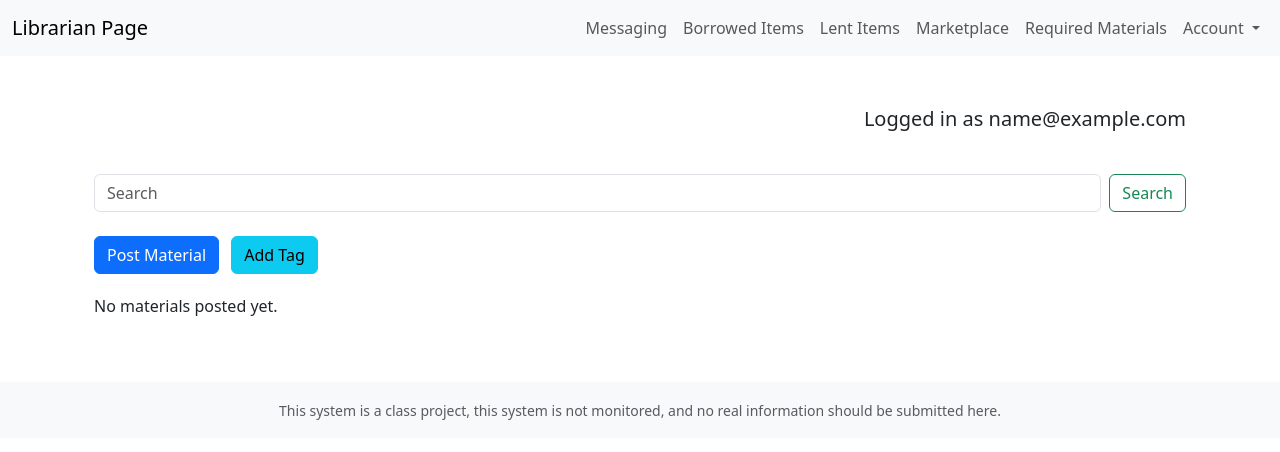
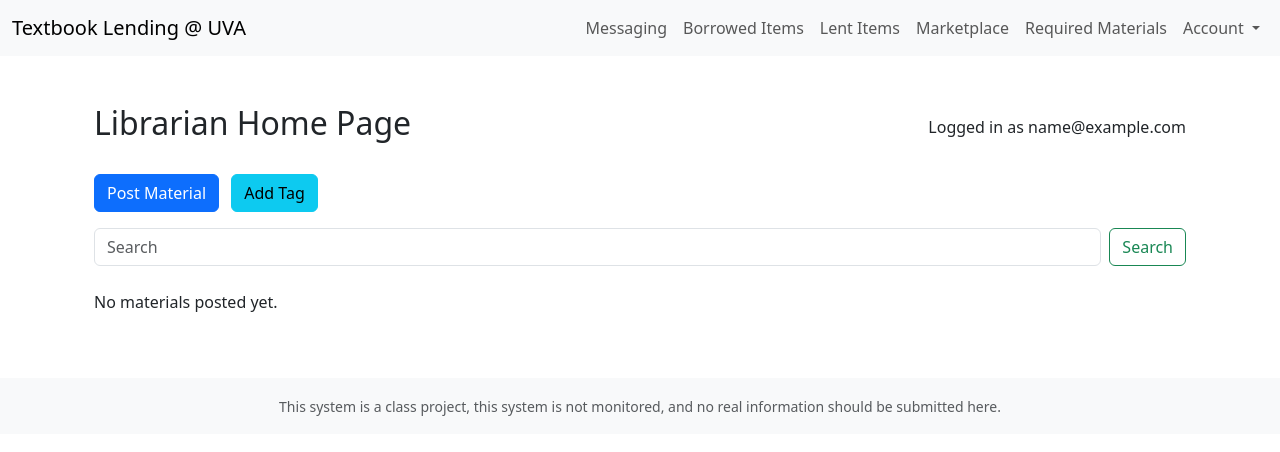
Before and after one commit to AidanSzilagyi/textbook-lending-catalog, a Django app: page /item_post/ in a window 1280 px wide. Shown: the top 452 px of the page. Run offline with Django 5.2, Linux system fonts and the light colour scheme; the visitor is signed in with stand-in values (Sample User, id 1); data that the repository does not hold is empty; parts of the project's set-up code (start-up, migrations or seed data) failed here and were passed over.

Commit message:
Imrpoved formatting, placement of buttons, and view permissions in all pages

```diff
--- a/mainmenu/templates/librarian_home_page.html
+++ b/mainmenu/templates/librarian_home_page.html
@@ -12,7 +12,7 @@
 {% block navbar %}
 <nav class="navbar navbar-expand-lg navbar-light bg-light">
   <div class="container-fluid">
-    <a class="navbar-brand" href="#">Librarian Page</a>
+    <a class="navbar-brand" href="#">Textbook Lending @ UVA</a>
     <button class="navbar-toggler" type="button" data-bs-toggle="collapse" data-bs-target="#navbarNav">
       <span class="navbar-toggler-icon"></span>
     </button>
@@ -41,25 +41,24 @@
 
 {% block content %}
 <div class="container mt-5">
-  <div class="row mb-4">
-    <div class="col text-end">
-      <p class="lead">Logged in as {{ user.email }}</p>
-    </div>
-  </div>
-
-  <div class="row mb-4">
-    <div class="col">
-      <form class="d-flex" method="GET" action="#">
-        <input class="form-control me-2" type="search" name="q" placeholder="Search">
-        <button class="btn btn-outline-success" type="submit">Search</button>
-      </form>
-    </div>
+  <div class="d-flex justify-content-between align-items-center mb-4">
+    <h2>Librarian Home Page</h2>
+    <p class="mb-0">Logged in as {{ user.email }}</p>
   </div>
 
   <div class="row mb-3">
     <div class="col text-start">
       <button id="postItemBtn" class="btn btn-primary">Post Material</button>
       <button id="addTagBtn" class="btn btn-info ms-2">Add Tag</button>
+    </div>
+  </div>
+
+  <div class="row mb-4">
+    <div class="col">
+      <form class="d-flex" method="GET" action="{% url 'librarian_home_page' %}">
+        <input class="form-control me-2" type="search" name="q" placeholder="Search" value="{{ q }}">
+        <button class="btn btn-outline-success" type="submit">Search</button>
+      </form>
     </div>
   </div>
 
--- a/mainmenu/templates/profile.html
+++ b/mainmenu/templates/profile.html
@@ -44,9 +44,5 @@
                 <img src="{% static 'profile-placeholder.png' %}" alt="pfp" class="img-fluid rounded" style="max-width: 200px;">
             {% endif %}
         </div>
-
-        <div class="mt-4">
-            <a href="{% url 'home_page' %}" class="btn btn-primary">Back to Homepage</a>
-        </div>
     </div>
 {% endblock %}
--- a/mainmenu/templates/required_materials.html
+++ b/mainmenu/templates/required_materials.html
@@ -18,16 +18,18 @@
     <h1>Required Materials</h1>
   </div>
 
-  <div class="d-flex align-items-center mt-5 pt-5">
+  <div class="container mt-5 pt-5">
     <div class="row mb-4">
       <div class="col text-end">
         <p class="lead">Logged in as {{ user.username }}</p>
       </div>
     </div>
+
+  <div class="mt-4">
+    <a href="{% url 'home_page' %}" class="btn btn-primary">Back to Homepage</a>
   </div>
 
   <div class="mt-4">
-    <a href="{% url 'home_page' %}" class="btn btn-primary">Back to Homepage</a>
     {% if user.profile.userRole == 1 %}
       <button id="addClassBtn" class="btn btn-success ms-2">Add Class</button>
     {% endif %}
```
Also changed, not shown: mainmenu/templates/borrowed_items.html (+4 -6 lines), mainmenu/templates/home_page.html (+8 -4 lines), mainmenu/templates/lent_items.html (+4 -6 lines), mainmenu/templates/marketplace.html (+7 -6 lines), mainmenu/templates/messaging.html (+4 -6 lines), mainmenu/templates/unauth_home.html (+6 -5 lines).
